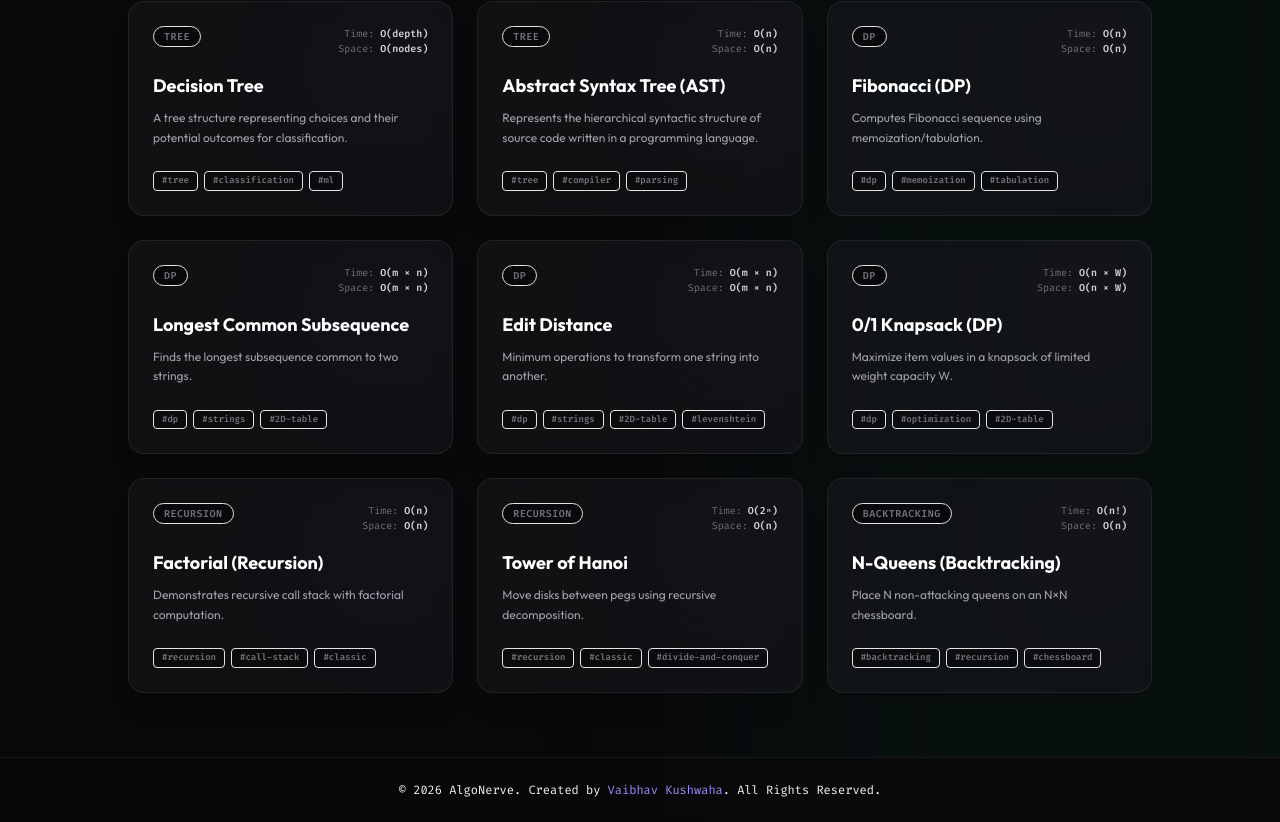
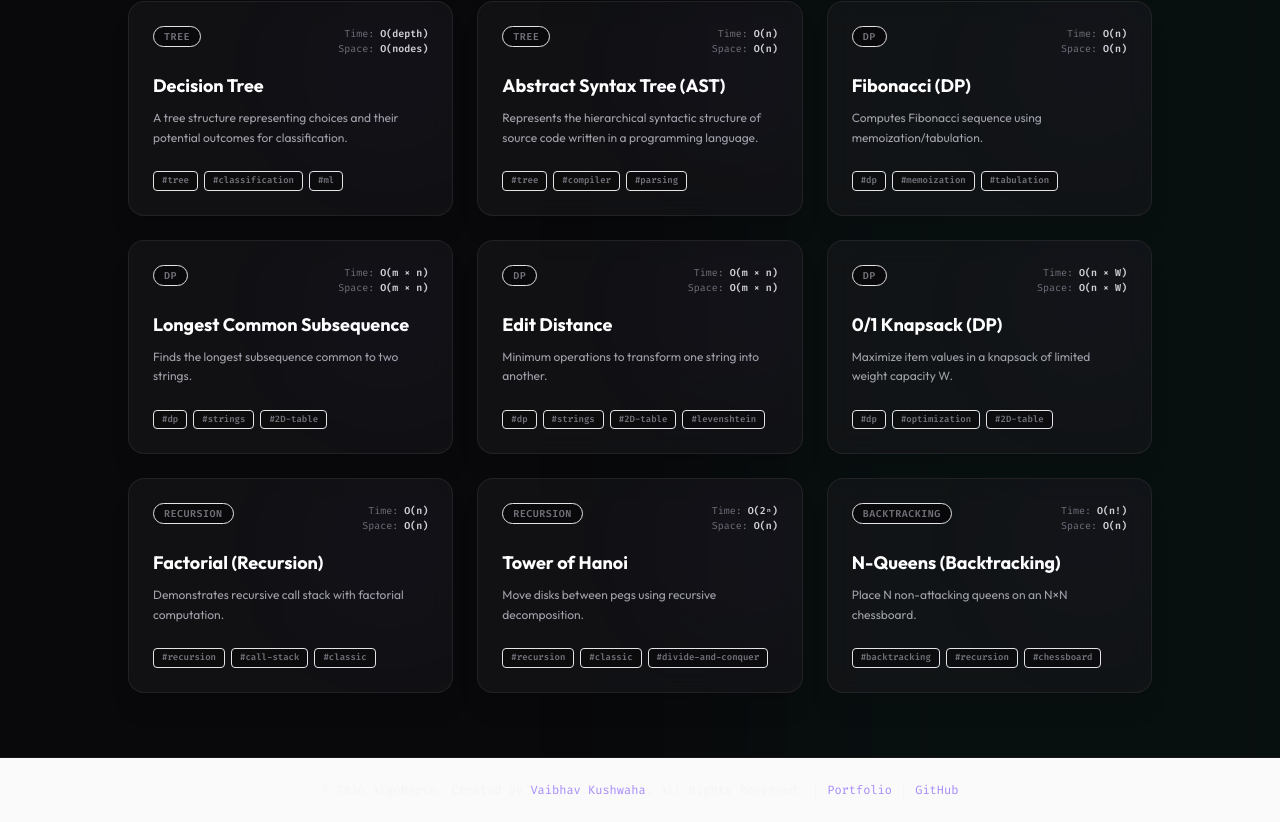
Before and after one commit to ProfessorAuggie/AlgoNerve, a React (Vite) app: page / in a window 1280 px wide. Shown: the part 3908-4730 px from the top of the page. Built offline with nearby package versions, Linux system fonts and the light colour scheme.

Commit message:
style: update credits and footers to include rights reserved, portfolio and github links

```diff
--- a/src/pages/HomePage.tsx
+++ b/src/pages/HomePage.tsx
@@ -189,8 +189,12 @@ export const HomePage: React.FC = () => {
       </main>
 
       {/* Footer */}
-      <footer className="w-full border-t border-zinc-200 dark:border-zinc-900 py-6 text-center text-xs font-mono text-zinc-550 dark:text-zinc-650 z-10 bg-zinc-50 dark:bg-zinc-950/80 backdrop-blur-md transition-colors duration-300">
+      <footer className="w-full border-t border-zinc-200 dark:border-zinc-900 py-6 text-center text-xs font-mono text-zinc-550 dark:text-zinc-655 z-10 bg-zinc-50 dark:bg-zinc-955/80 backdrop-blur-md transition-colors duration-300">
         © 2026 AlgoNerve. Created by <a href="https://www.linkedin.com/in/professorauggie/" target="_blank" rel="noopener noreferrer" className="text-violet-650 dark:text-violet-400 hover:text-violet-500 dark:hover:text-violet-300 hover:underline">Vaibhav Kushwaha</a>. All Rights Reserved.
+        <span className="mx-2">|</span>
+        <a href="https://professor-auggie.vercel.app/" target="_blank" rel="noopener noreferrer" className="text-violet-650 dark:text-violet-400 hover:text-violet-500 dark:hover:text-violet-300 hover:underline">Portfolio</a>
+        <span className="mx-2">|</span>
+        <a href="https://github.com/ProfessorAuggie" target="_blank" rel="noopener noreferrer" className="text-violet-650 dark:text-violet-400 hover:text-violet-500 dark:hover:text-violet-300 hover:underline">GitHub</a>
       </footer>
     </div>
   );
--- a/src/pages/VisualizerPage.tsx
+++ b/src/pages/VisualizerPage.tsx
@@ -244,8 +244,12 @@ export const VisualizerPage: React.FC = () => {
         </section>
       </main>
 
-      <footer className="w-full border-t border-zinc-200 dark:border-zinc-900 py-4 text-center text-[10px] font-mono text-zinc-550 dark:text-zinc-700 bg-zinc-50 dark:bg-zinc-950/80 backdrop-blur-sm mt-auto z-10 transition-colors duration-300">
-        AlgoNerve • Created by <a href="https://www.linkedin.com/in/professorauggie/" target="_blank" rel="noopener noreferrer" className="text-violet-650 dark:text-violet-400 hover:text-violet-500 dark:hover:text-violet-300 hover:underline">Vaibhav Kushwaha</a> • Accessibly optimized with narration feeds
+      <footer className="w-full border-t border-zinc-200 dark:border-zinc-900 py-4 text-center text-[10px] font-mono text-zinc-550 dark:text-zinc-705 bg-zinc-50 dark:bg-zinc-955/80 backdrop-blur-sm mt-auto z-10 transition-colors duration-300">
+        © 2026 AlgoNerve. Created by <a href="https://www.linkedin.com/in/professorauggie/" target="_blank" rel="noopener noreferrer" className="text-violet-650 dark:text-violet-400 hover:text-violet-500 dark:hover:text-violet-300 hover:underline">Vaibhav Kushwaha</a>. All Rights Reserved.
+        <span className="mx-2">|</span>
+        <a href="https://professor-auggie.vercel.app/" target="_blank" rel="noopener noreferrer" className="text-violet-650 dark:text-violet-400 hover:text-violet-500 dark:hover:text-violet-300 hover:underline">Portfolio</a>
+        <span className="mx-2">|</span>
+        <a href="https://github.com/ProfessorAuggie" target="_blank" rel="noopener noreferrer" className="text-violet-650 dark:text-violet-400 hover:text-violet-500 dark:hover:text-violet-300 hover:underline">GitHub</a>
       </footer>
     </div>
   );
```
